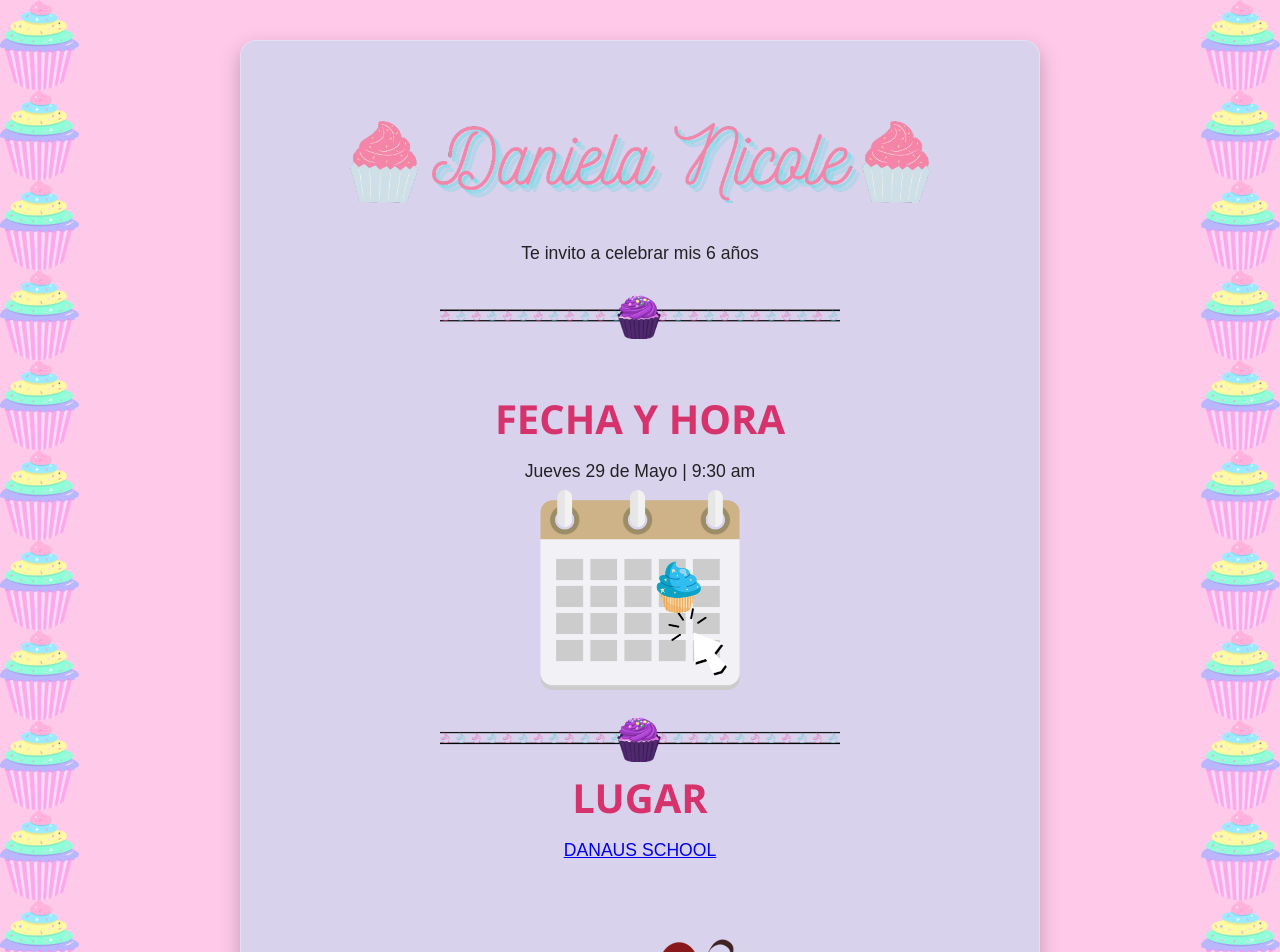
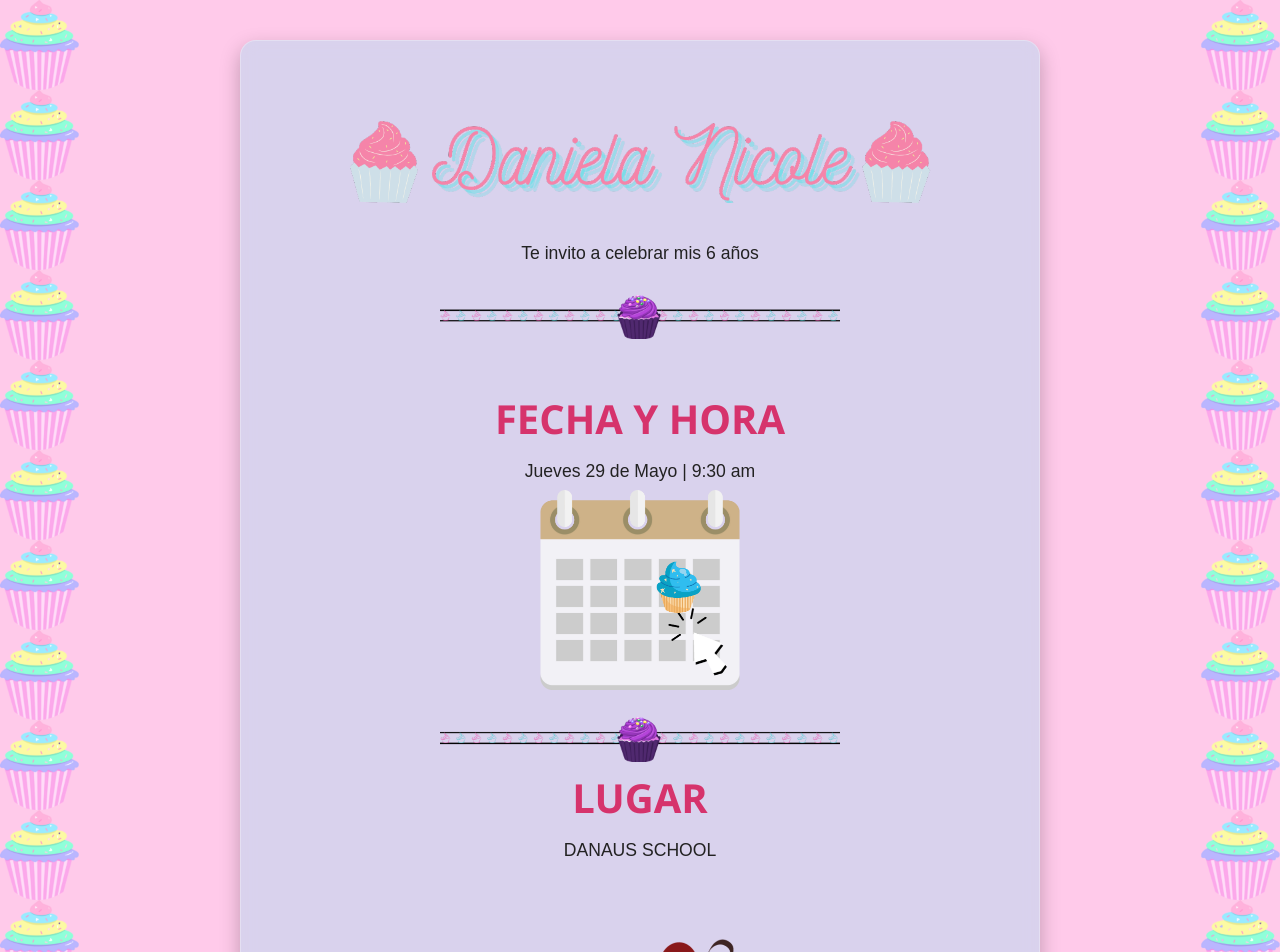
Before and after one commit to WalterDanielTorresMeza/Danicup, a React (Create React App) app: page / in a window 1280 px wide. Shown: the top 952 px of the page. Built offline with nearby package versions, Linux system fonts and the light colour scheme.

Commit message:
Update App.js

```diff
--- a/src/App.js
+++ b/src/App.js
@@ -57,6 +57,7 @@ function App() {
    className="li"
  />
 <p><h1>LUGAR</h1></p>
+     <p className="l01">DANAUS SCHOOL</p>
 <a
     href={
       'https://www.google.com/maps/place/Danaus+School/@20.6160043,-100.3804581,17z/data=!3m1!4b1!4m6!3m5!1s0x85d35c745b968ca5:0x6997a2ca4ca0e68e!8m2!3d20.6160043!4d-100.3804581!16s%2Fg%2F11g9ntycg8?entry=ttu&g_ep=EgoyMDI1MDUyMS4wIKXMDSoASAFQAw%3D%3D' +
@@ -65,7 +66,7 @@ function App() {
     target="_blank"
     rel="noopener noreferrer"
   >
-<p className="l01">DANAUS SCHOOL</p>
+
 <img
       src="/danas.png"
       alt="Ver en Google Maps"
```
